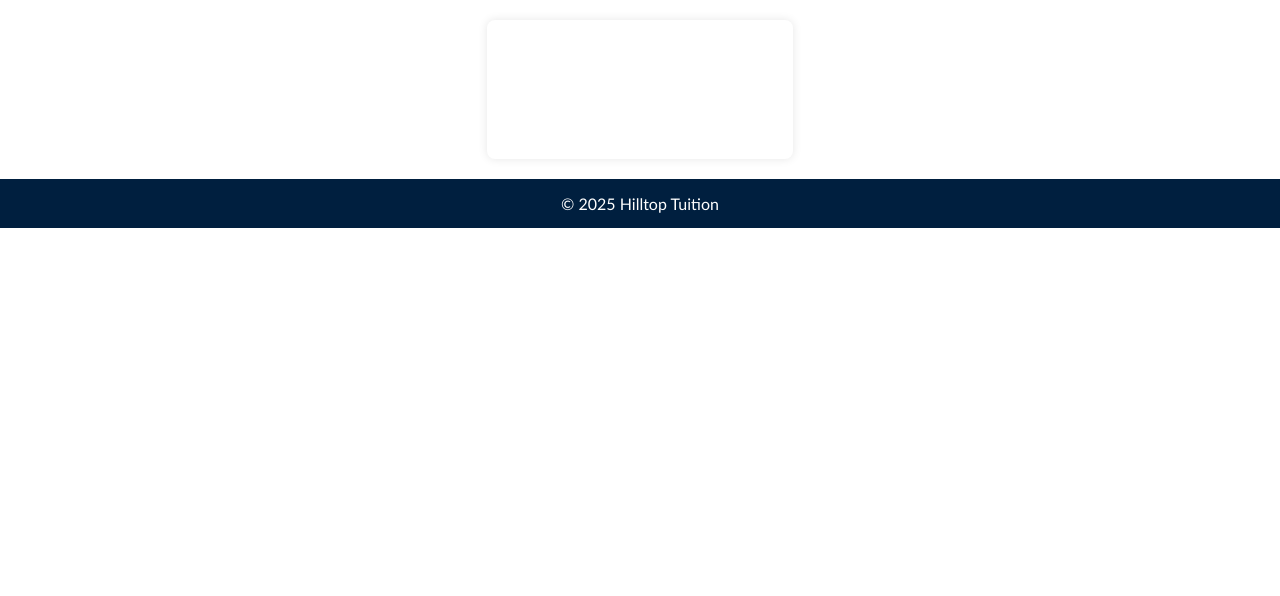
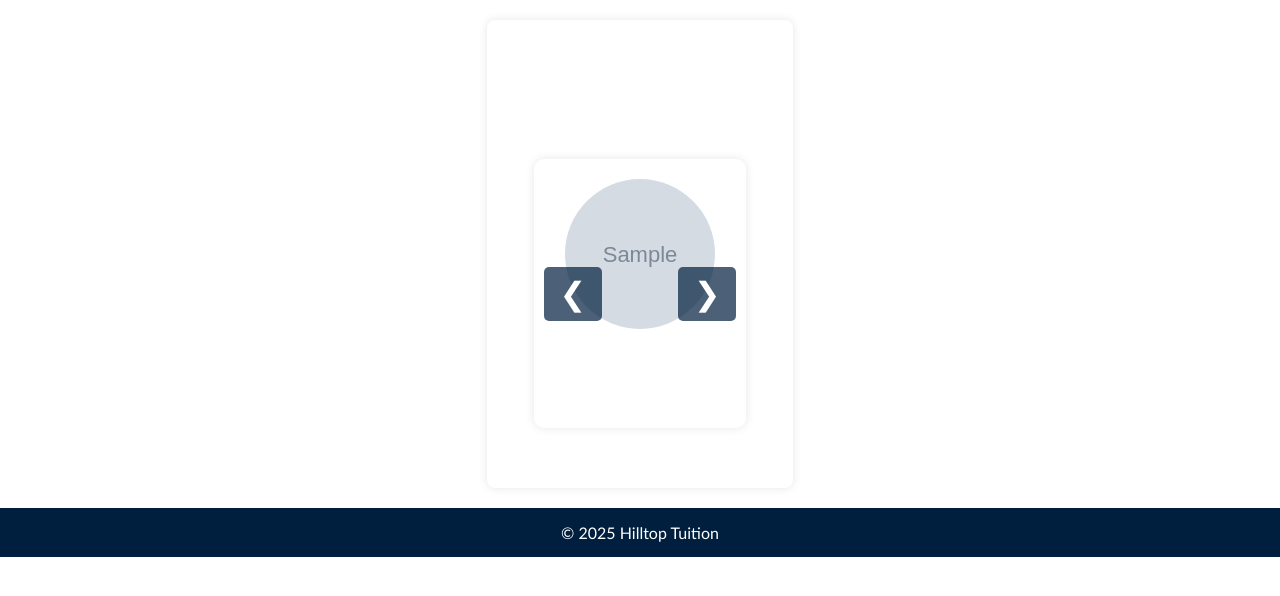
Before and after one commit to MattDwyer14/Hilltop-Tuition, a Django app: template home/templates/home/home.html in a window 1280 px wide. Shown: the part 78-674 px from the top of the page. Run offline with Django 5.2, Linux system fonts and the light colour scheme; tables that the repository leaves empty hold one stand-in row (values such as "Sample post"); the template is opened without the code that fills it: values that come from a table or form of the project are taken from there, most other values are stand-ins (such as "Sample title", 1, 10 or a date in 2020); grey boxes marked "Sample" are stand-in pictures.

Commit message:
model for tutor carousel

```diff
--- a/hilltop_tuition/settings.py
+++ b/hilltop_tuition/settings.py
@@ -106,3 +106,8 @@ STATIC_URL = 'static/'
 # https://docs.djangoproject.com/en/5.1/ref/settings/#default-auto-field
 
 DEFAULT_AUTO_FIELD = 'django.db.models.BigAutoField'
+
+
+
+MEDIA_URL = '/media/'
+MEDIA_ROOT = os.path.join(BASE_DIR, 'media')
--- a/home/admin.py
+++ b/home/admin.py
@@ -1,7 +1 @@
 from django.contrib import admin
-from .models import HomePageContent
-
-@admin.register(HomePageContent)
-class HomePageContent(admin.ModelAdmin):
-    list_display = ('title', 'position')
-    list_editable = ('position',)
--- a/home/models.py
+++ b/home/models.py
@@ -7,19 +7,21 @@ class contactMessage(models.Model):
     ]
 
     name = models.CharField(max_length=50)
-    email = models.EmailField()
-    message = models.TextField()
+    email = models.EmailField(max_length=100)
+    message = models.TextField(max_length=400)
     subject = models.CharField(max_length=100)
-    level = models.CharField(choices=level )
+    level = models.CharField(choices=level, max_length=100)
     createdAt = models.DateTimeField(auto_now_add=True)
 
     def __str__(self):
-        return f"Message from {self.name} ({self.email})"
+        return f"Message from {self.name} ({self.email})",
 
-class HomePageContent(models.Model):
-    title = models.CharField(max_length=200)
-    body = models.TextField()
-    position = models.PositiveIntegerField()
+class Tutor(models.Model):
+    name = models.CharField(max_length=100)
+    about = models.CharField(max_length=100)
+    expertise = models.CharField(max_length=50)
+    hourly_rate = models.DecimalField(max_digits=5, decimal_places=2)
+    photo = models.ImageField(upload_to='tutors_photos/')
 
-    class Meta:
-        ordering = ['position']
+    def __str__(self):
+        return f"{self.name} - {self.expertise}"
--- a/home/static/home/home_styles.css
+++ b/home/static/home/home_styles.css
@@ -108,9 +108,78 @@ main {
 }
 
 .image-entry {
-    max-width: 80%;
+    max-width: 100%;
     text-align: center;
 }
+
+/* Carousel */
+
+/* Carousel Container */
+.carousel-container {
+    position: relative;
+    width: 80%;
+    margin: 40px auto; /* centre horizontally */
+    overflow: hidden;  /* hide slides that are off-screen */
+    border-radius: 10px;
+    box-shadow: 0 0 10px rgba(0,0,0,0.1);
+}
+
+/* The 'track' that holds all slides side by side */
+.carousel-track {
+    display: flex;             /* place slides in a row */
+    transition: transform 0.5s ease-in-out;
+    /* We'll shift this left/right with JavaScript */
+}
+
+/* Each Slide */
+.carousel-slide {
+    min-width: 100%;           /* each slide takes full container width */
+    box-sizing: border-box;
+    display: flex;
+    justify-content: center;
+    align-items: center;
+    padding: 20px;
+}
+
+/* Example styling for tutor info */
+.tutor-info {
+    text-align: center;
+}
+
+.tutor-photo {
+    width: 150px;
+    height: 150px;
+    object-fit: cover;
+    border-radius: 50%;
+    margin-bottom: 1rem;
+}
+
+/* Navigation Buttons */
+.carousel-button {
+    position: absolute;
+    top: 50%;
+    transform: translateY(-50%);
+    background-color: rgba(0, 31, 63, 0.7); /* Semi-transparent navy */
+    color: #fff;
+    border: none;
+    font-size: 2rem;
+    padding: 0.5rem 1rem;
+    cursor: pointer;
+    border-radius: 5px;
+}
+
+.prev-button {
+    left: 10px;
+}
+
+.next-button {
+    right: 10px;
+}
+
+.carousel-button:hover {
+    background-color: rgba(0, 31, 63, 0.9);
+}
+
 
 /* Footer Styling */
 footer {
--- a/home/templates/home/base.html
+++ b/home/templates/home/base.html
@@ -21,11 +21,8 @@
         </div>
     </nav>
     <main>
-        <div>
             {% block content %}{% endblock %}
-        </div>
     </main>
-
     <footer>
         <div class="container">
             <p>&copy; <span id="year"></span> Hilltop Tuition</p>
--- a/home/templates/home/home.html
+++ b/home/templates/home/home.html
@@ -1,23 +1,38 @@
 {% extends 'home/base.html' %}
 {% load static %}
 {% block content %}
+
 <div class="home-text-container">
     <h1>HomePage Title</h1>
-    <div class="content-gallery">
-        {% for item in combined_content %}
-            {% if item.type == 'text' %}
-                <div class="text-entry">
-                    <h1>{{ item.content.title|linebreaksbr }}</h1>
-                    <article>
-                        <p>{{ item.content.body|linebreaksbr }}</p>
-                    </article>
-                </div>
-            {% elif item.type == 'image' %}
-                <div class="image-entry">
-                    <img src="{% static item.content %}" alt="Image">
-                </div>
-            {% endif %}
+</div>
+<div class="image-entry">
+    <!-- Your existing content, images, etc. -->
+</div>
+
+<!-- Carousel Container -->
+<div class="carousel-container">
+    <div class="carousel-track">
+        {% for tutor in tutors %}
+        <!-- Each 'slide' in the carousel -->
+        <div class="carousel-slide">
+            <div class="tutor-info">
+                <img
+                  src="{{ tutor.photo.url }}"
+                  alt="{{ tutor.name }}"
+                  class="tutor-photo"
+                />
+                <h3>{{ tutor.name }}</h3>
+                <p>{{ tutor.expertise }}</p>
+                <p>£{{ tutor.hourly_rate }} per hour</p>
+            </div>
+        </div>
         {% endfor %}
     </div>
+
+    <!-- Carousel Navigation Buttons -->
+    <button class="carousel-button prev-button">&#10094;</button>
+    <button class="carousel-button next-button">&#10095;</button>
 </div>
+<script src="{% static 'js/carousel.js' %}"></script>
+
 {% endblock %}
--- a/home/urls.py
+++ b/home/urls.py
@@ -1,6 +1,11 @@
-from django.urls import path
+from django.conf import settings
+from django.conf.urls.static import static
+from django.urls import path, include
 from . import views
 
 urlpatterns = [
     path('', views.home, name='home'),
 ]
+
+if settings.DEBUG:
+    urlpatterns += static(settings.MEDIA_URL, document_root=settings.MEDIA_ROOT)
```
Also changed, not shown: home/static/home/script.js (added, +30 -0 lines), home/views.py (+6 -9 lines), db.sqlite3, home/migrations/0002_contactmessage_tutor_delete_homepagecontent.py (added), home/static/home/media/logo.jpg (added).
